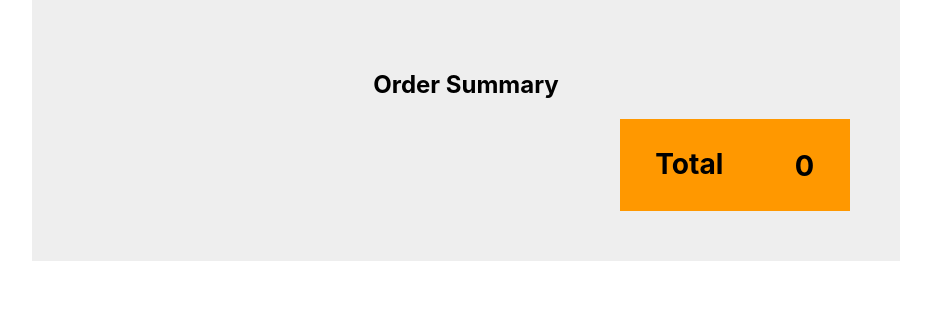
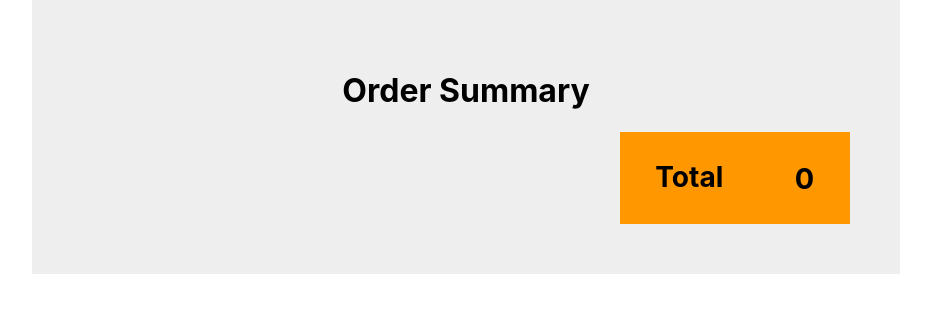
Before and after one commit to mokahoka/the-himalaya-store, a React (Create React App) app: page /order-summary in a window 1280 px wide. Shown: the top 312 px of the page, without its empty margins (174-1105 px from the left). Built offline with nearby package versions, Linux system fonts and the light colour scheme.

Commit message:
Fixes UI bug

```diff
--- a/src/component/orderSummary.js
+++ b/src/component/orderSummary.js
@@ -15,13 +15,13 @@ class OrderSummary extends React.Component {
 		return (
 				<div className="order-summary">
 					<div className="order-summary-header">
-						<h2>Order Summary</h2>
+						<h1>Order Summary</h1>
 					</div>
 					<div className="order-summary-body">
 						{ this.props.cart.map((product,i) => (
 									<div className="cart-item" key={i}>
 										<ProductListItem name={product.name} amount={product.price} />
-										<span>{product.amount}</span>
+										<p>Quantity {product.amount}</p>
 									</div>)) }
 					</div>
 					<div className="total-amount">
```
